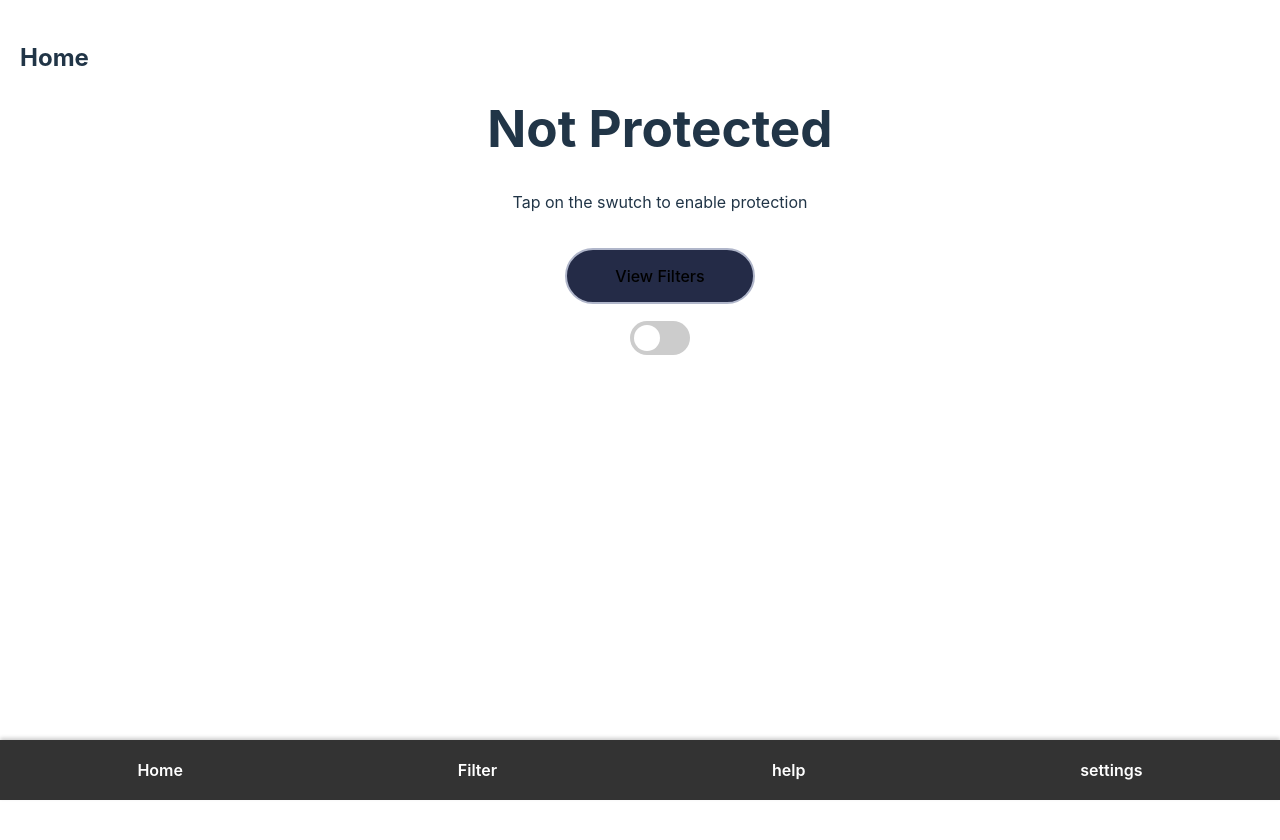
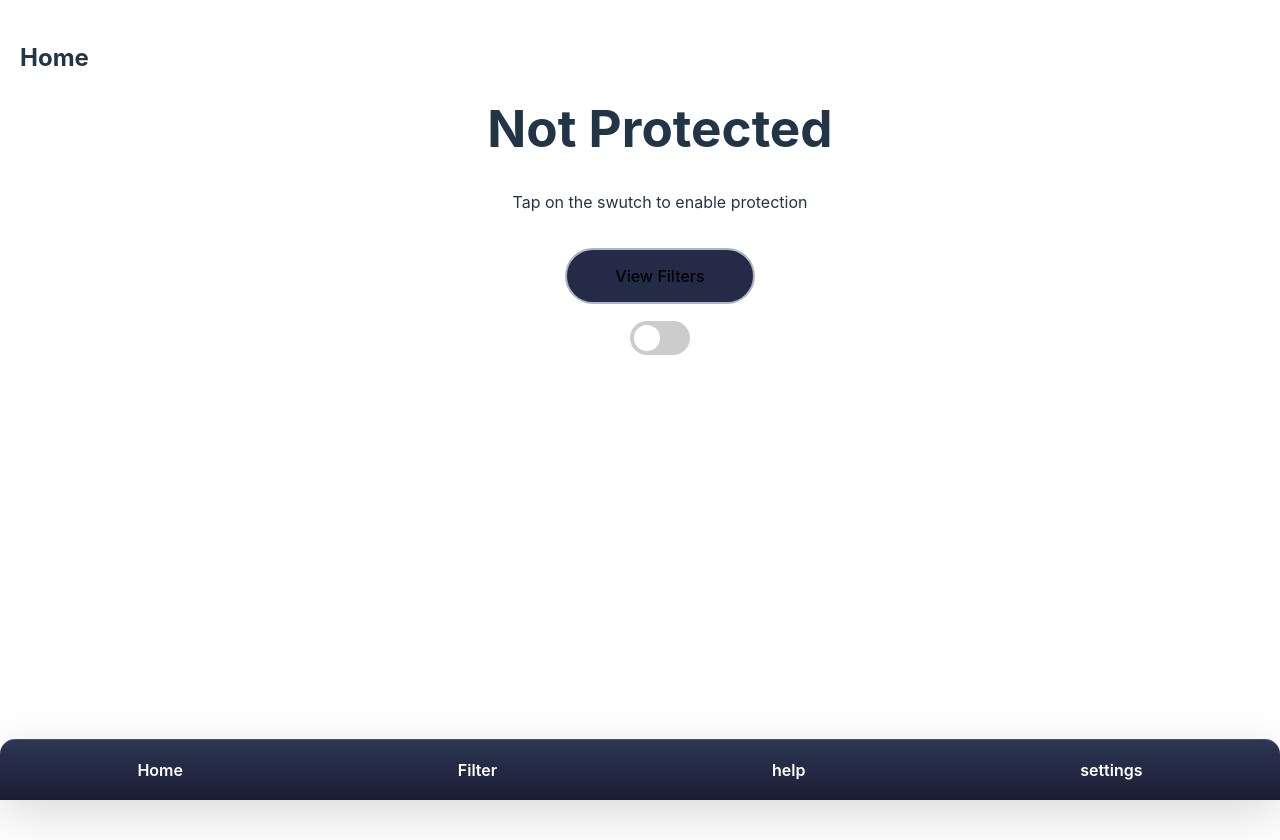
Before and after one commit to rabin245/host-blocker, a React (Vite) app: page / in a window 1280 px wide. Shown: the top 840 px of the page. Built offline with nearby package versions, Linux system fonts and the light colour scheme.

Commit message:
CSS changes

```diff
--- a/src/components/NavBar/styles.css
+++ b/src/components/NavBar/styles.css
@@ -3,12 +3,14 @@
   bottom: 0;
   left: 0;
   right: 0;
-  background-color: #333;
   display: flex;
   justify-content: space-around;
   align-items: center;
   height: 60px;
-  box-shadow: 0px -2px 4px rgba(0, 0, 0, 0.2);
+  border-radius: 0.9375rem 0.9375rem 0rem 0rem;
+  border-top: 1px solid #43517d;
+  background: linear-gradient(180deg, #2d3653 0%, #1b1d34 100%);
+  box-shadow: 0px 14px 50px 0px rgba(0, 0, 0, 0.15);
 }
 
 .NavItem {
--- a/src/index.css
+++ b/src/index.css
@@ -5,7 +5,7 @@
 
   color-scheme: light dark;
   color: rgba(255, 255, 255, 0.87);
-  background-color: #242424;
+  background-color: #242b47;
 
   font-synthesis: none;
   text-rendering: optimizeLegibility;
```
